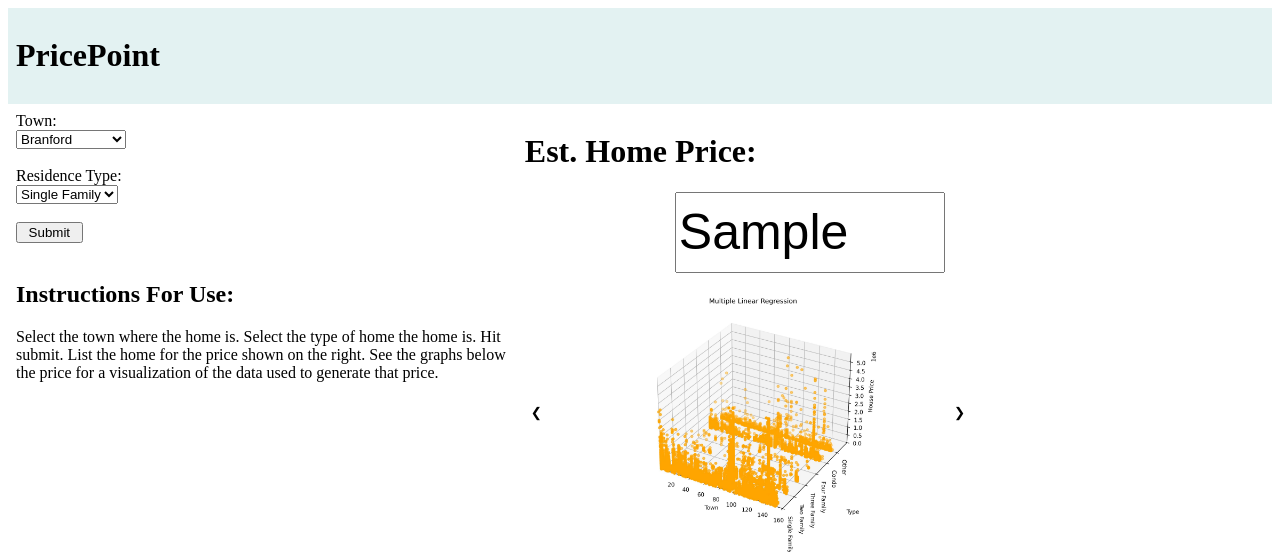
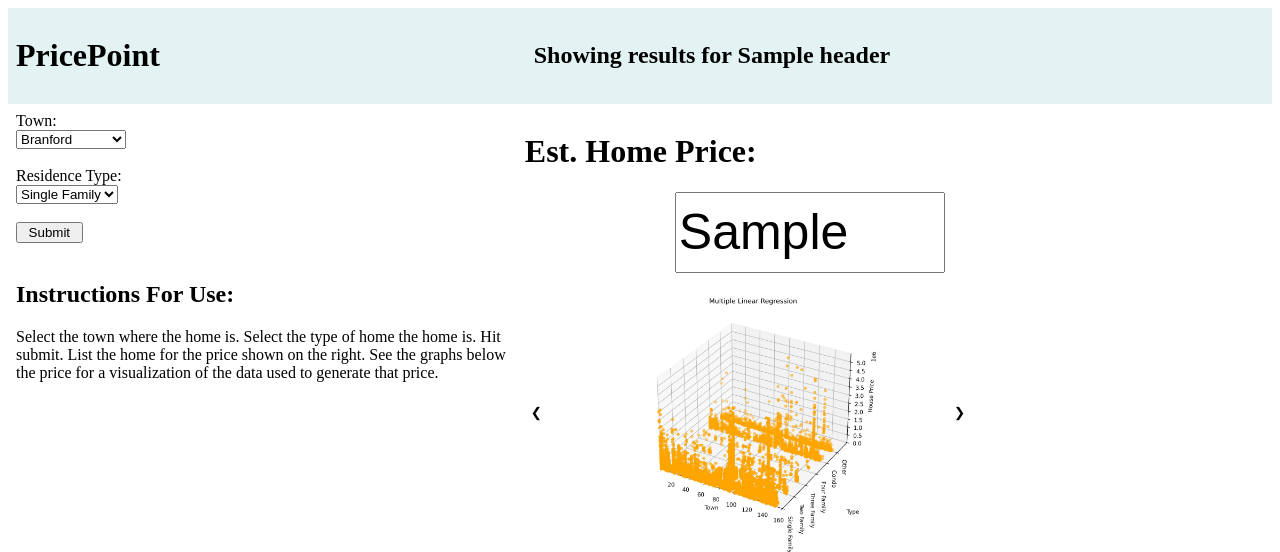
Before and after one commit to ajohnson132490/C964Capstone, a Flask app: template templates/index.html in a window 1280 px wide. Shown: the top 552 px of the page. Run offline with Flask 3, Linux system fonts and the light colour scheme; the template is opened without the code that fills it: most values are stand-ins (such as "Sample title", 1, 10 or a date in 2020).

```diff
--- a/static/styles.css
+++ b/static/styles.css
@@ -2,7 +2,8 @@
     min-height: 4em;
     min-width:auto;
     background-color: rgba(200,230,230, 0.5);
-    padding: 0.5em
+    padding: 0.5em;
+    display: flex;
 }
 
 .left {
--- a/templates/index.html
+++ b/templates/index.html
@@ -3,11 +3,18 @@
 <!DOCTYPE html>
 <html>
     <head>
-        <title>Page Title</title>
+        <title>PricePoint Estimator</title>
         <link rel="stylesheet" href="{{ url_for('static', filename='../static/styles.css') }}">
     </head>
     <body>
-        <div class="header"><h1>PricePoint</h1></div>
+        <div class="header">
+            <h1>PricePoint</h1>
+            {% if header != ""%}
+                {% block content%}
+                <h2 style="margin: auto auto;">Showing results for {{header}}</h2>
+                {% endblock %}
+            {% endif %}
+            </div>
         <div style="display:flex">
             <div class="left">
             <form style="display:grid" action="{{ url_for("index")}}" method="post">
```
